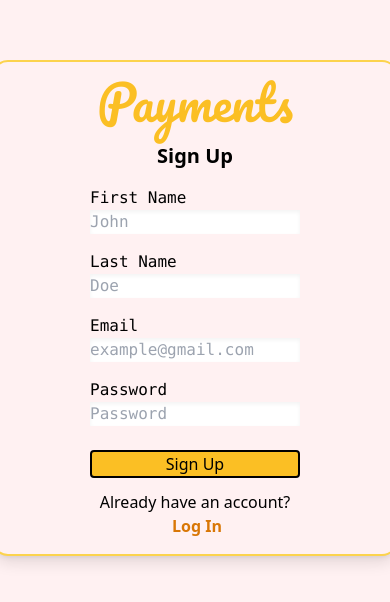
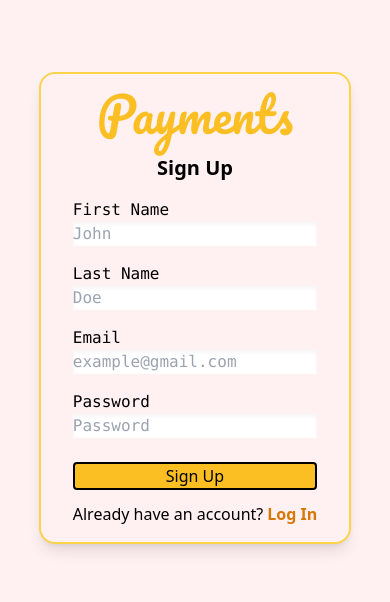
Before and after one commit to ace-cltr/payments, a React (Vite) app in the folder client/: page /signup in a window 390 px wide. Shown: the part 114-716 px from the top of the page. Built offline with nearby package versions, Linux system fonts and the light colour scheme.

Commit message:
responsive edits

```diff
--- a/client/src/pages/Login.jsx
+++ b/client/src/pages/Login.jsx
@@ -4,8 +4,8 @@ import InputGroupLogin from "../components/InputGroupLogin";
 
 const Login = () => {
   return (
-    <div className="bg-rose-50 flex flex-row justify-center items-center min-h-screen">
-      <div className="bg-rose-50 shadow-lg flex flex-col border-2 border-amber-300 rounded-2xl px-24 py-4">
+    <div className="bg-rose-50 flex flex-col justify-center items-center min-h-screen md:flex-row">
+      <div className="bg-rose-50 shadow-lg flex flex-col border-2 border-amber-300 rounded-2xl px-8 py-4 sm:px-12 md:px-24">
         <BrandLogo>Payments</BrandLogo>
         <Heading>Log In</Heading>
         <InputGroupLogin />
--- a/client/src/pages/SignUp.jsx
+++ b/client/src/pages/SignUp.jsx
@@ -6,8 +6,8 @@ import { Link } from "react-router-dom";
 
 const SignUp = () => {
   return (
-    <div className="bg-rose-50 flex flex-row justify-center items-center min-h-screen">
-      <div className="bg-rose-50 shadow-lg flex flex-col border-2 border-amber-300 rounded-2xl px-24 py-4">
+    <div className="bg-rose-50 flex flex-col justify-center items-center min-h-screen md:flex-row">
+      <div className="bg-rose-50 shadow-lg flex flex-col border-2 border-amber-300 rounded-2xl px-8 py-4 sm:px-12 md:px-24">
         <BrandLogo>Payments</BrandLogo>
         <Heading>Sign Up</Heading>
         <InputGroupSignUp />
```
